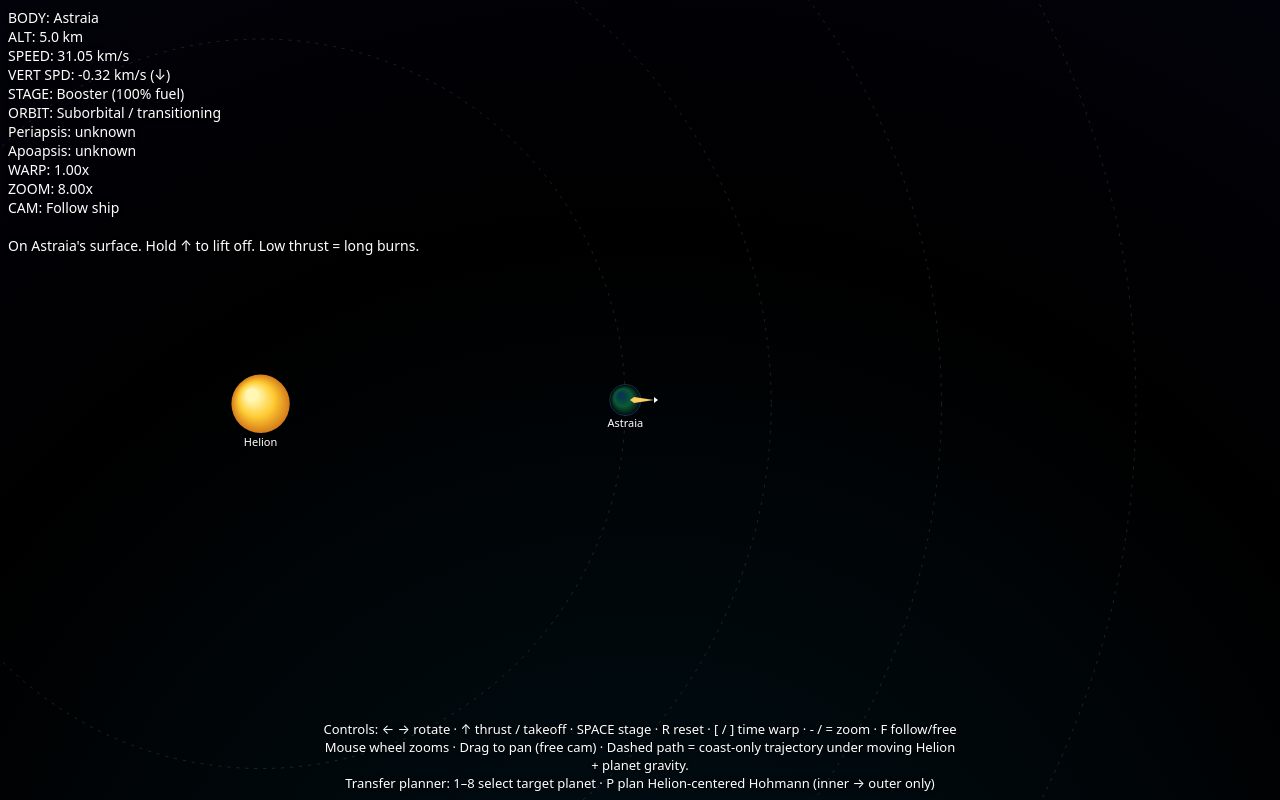
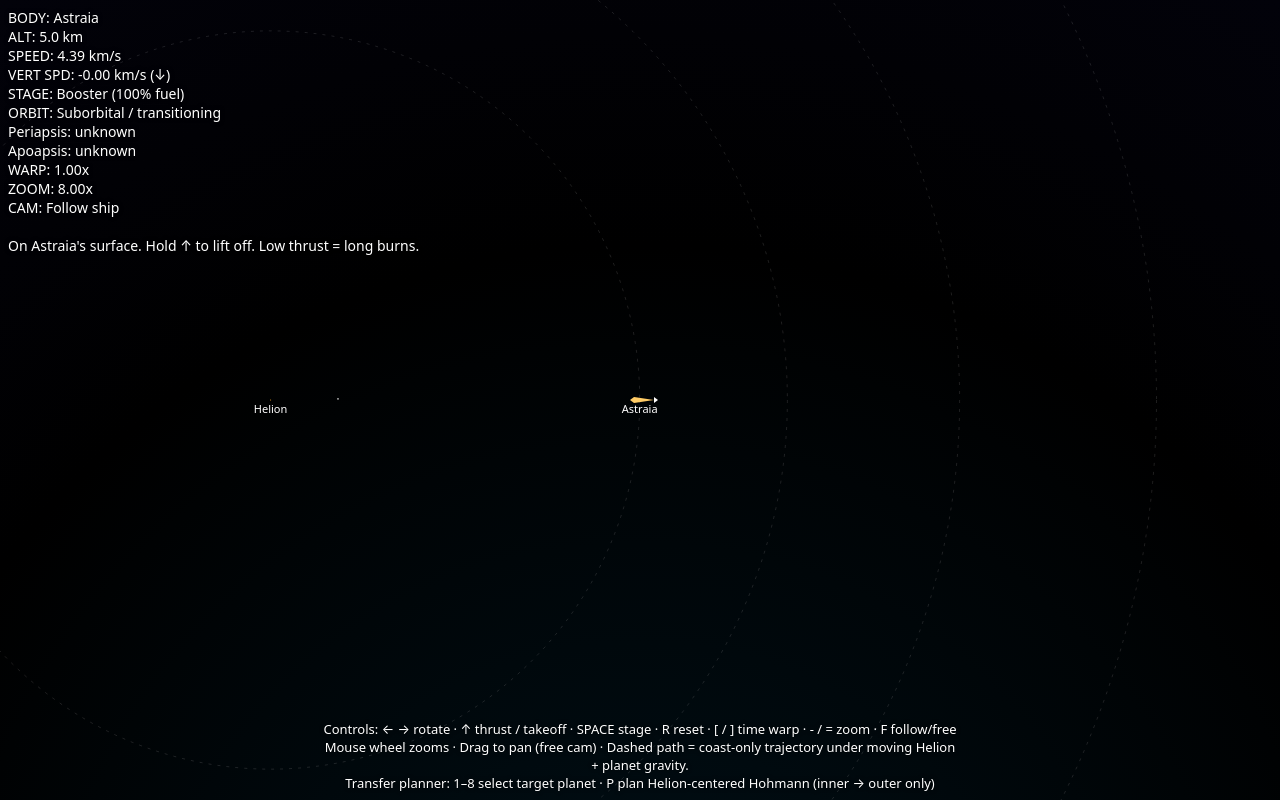
Before and after one commit to JFerrigan/MindGobblin, a plain HTML site: page wwwroot/spaceship.html in a window 1280 px wide. Drawn offline with Linux system fonts and the light colour scheme.

Commit message:
upscale & balance

```diff
--- a/wwwroot/spaceship.html
+++ b/wwwroot/spaceship.html
@@ -111,6 +111,10 @@
   }
 
   // --- Celestial bodies: Helion + orbiting planets ----------------------
+  // We'll blow up orbital radii by this factor to make a more
+  // "solar-system-ish" scale without changing planet sizes.
+  const ORBIT_SCALE = 50;
+
   const BODIES = [
     {
       // Central star
@@ -118,103 +122,112 @@
       x: 0,
       y: 0,
       radius: 1200,
+      // Kept high for nice orbital speeds; not literal solar GM.
       mu: 4.0176e7,
       atmosphere: 0,
       colors: { inner: "#fff7b3", mid: "#ffcc33", outer: "#d47a1a" }
     },
     {
-      // Homeworld – Earth-like
+      // Homeworld – Earth-like (~1 g)
       name: "Astraia",
-      orbitalRadius: 15000,
+      orbitalRadius: 15000 * ORBIT_SCALE,
       angle: 0,
       orbitalSpeed: 0,
       x: 0, y: 0,
       radius: 600,
-      mu: 3.6e5,
+      // μ = g * R^2 with g ≈ 9.81 m/s² = 0.00981 km/s²
+      mu: 3531.6,
       atmosphere: 40,
       colors: { inner: "#08384f", mid: "#0a5b32", outer: "#021016" }
     },
     {
-      // Rocky twilight world
+      // Rocky twilight world (~0.38 g, Mars-ish)
       name: "Nyxos",
-      orbitalRadius: 21000,
+      orbitalRadius: 21000 * ORBIT_SCALE,
       angle: 1.4,
       orbitalSpeed: 0,
       x: 0, y: 0,
       radius: 300,
-      mu: 6.0e4,
+      // g ≈ 3.71 m/s² => 0.00371 km/s²
+      mu: 333.9,
       atmosphere: 0,
       colors: { inner: "#30213b", mid: "#5b3e7a", outer: "#150d1f" }
     },
     {
-      // Ocean world
+      // Ocean world (slightly > 1 g)
       name: "Thalassa",
-      orbitalRadius: 28000,
+      orbitalRadius: 28000 * ORBIT_SCALE,
       angle: -2.0,
       orbitalSpeed: 0,
       x: 0, y: 0,
       radius: 700,
-      mu: 6.0e5,
+      // g ≈ 11.5 m/s² => 0.0115 km/s²
+      mu: 5635.0,
       atmosphere: 60,
       colors: { inner: "#0b3b6f", mid: "#1579c1", outer: "#031322" }
     },
     {
-      // Ember-toned desert
+      // Ember-toned desert (~0.8 g)
       name: "Emberon",
-      orbitalRadius: 36000,
+      orbitalRadius: 36000 * ORBIT_SCALE,
       angle: 2.6,
       orbitalSpeed: 0,
       x: 0, y: 0,
       radius: 260,
-      mu: 4.0e4,
+      // g ≈ 8.0 m/s² => 0.008 km/s²
+      mu: 540.8,
       atmosphere: 20,
       colors: { inner: "#5a2610", mid: "#c0551c", outer: "#280904" }
     },
     {
-      // Icy mirror world
+      // Icy mirror world (~0.6 g)
       name: "Mirr",
-      orbitalRadius: 48000,
+      orbitalRadius: 48000 * ORBIT_SCALE,
       angle: -1.1,
       orbitalSpeed: 0,
       x: 0, y: 0,
       radius: 400,
-      mu: 1.8e5,
+      // g ≈ 6.0 m/s² => 0.006 km/s²
+      mu: 960.0,
       atmosphere: 10,
       colors: { inner: "#d0e7ff", mid: "#7ca0c8", outer: "#1b2635" }
     },
     {
-      // Dark outer rock
+      // Dark outer rock (~0.16 g)
       name: "Umbral",
-      orbitalRadius: 65000,
+      orbitalRadius: 65000 * ORBIT_SCALE,
       angle: 0.9,
       orbitalSpeed: 0,
       x: 0, y: 0,
       radius: 320,
-      mu: 7.0e4,
+      // g ≈ 1.6 m/s² => 0.0016 km/s²
+      mu: 163.84,
       atmosphere: 0,
       colors: { inner: "#262b33", mid: "#4b5663", outer: "#090b0f" }
     },
     {
-      // Gas giant
+      // Gas giant (~Jupiter-ish)
       name: "Zephyrus",
-      orbitalRadius: 90000,
+      orbitalRadius: 90000 * ORBIT_SCALE,
       angle: -2.5,
       orbitalSpeed: 0,
       x: 0, y: 0,
       radius: 1000,
-      mu: 2.5e6,
+      // g ≈ 24.8 m/s² => 0.0248 km/s²
+      mu: 24800.0,
       atmosphere: 150,
       colors: { inner: "#30406b", mid: "#5b7fc0", outer: "#101525" }
     },
     {
       // Remote ice giant
       name: "Noxshade",
-      orbitalRadius: 130000,
+      orbitalRadius: 130000 * ORBIT_SCALE,
       angle: 0.3,
       orbitalSpeed: 0,
       x: 0, y: 0,
       radius: 800,
-      mu: 1.6e6,
+      // g ≈ 11.0 m/s² => 0.011 km/s²
+      mu: 7040.0,
       atmosphere: 120,
       colors: { inner: "#485f78", mid: "#7ca3d0", outer: "#0b1018" }
     }
@@ -239,6 +252,26 @@
 
   const SYSTEM_RADIUS = computeSystemRadius();
   const SYSTEM_ESCAPE_RADIUS = SYSTEM_RADIUS * 2.5;
+
+  // --- Starfield ---------------------------------------------------------
+  const STAR_COUNT = 600;
+  const STAR_FIELD_RADIUS = SYSTEM_RADIUS * 4;
+  const STARS = [];
+
+  (function initStars() {
+    STARS.length = 0;
+    for (let i = 0; i < STAR_COUNT; i++) {
+      // Polar distribution biased slightly toward center
+      const r = STAR_FIELD_RADIUS * Math.sqrt(Math.random());
+      const theta = Math.random() * Math.PI * 2;
+      STARS.push({
+        x: Math.cos(theta) * r,
+        y: Math.sin(theta) * r,
+        brightness: Math.random(),          // 0–1 for alpha variation
+        size: 0.5 + Math.random()          // relative size factor
+      });
+    }
+  })();
 
   function initOrbits() {
     for (let i = 1; i < BODIES.length; i++) {
@@ -289,14 +322,14 @@
       name: "Booster",
       maxFuel: 12000,
       fuel: 12000,
-      thrust: 320,
+      thrust: 32,     // 1/10 original
       dryMass: 6
     },
     {
       name: "Orbiter",
       maxFuel: 7000,
       fuel: 7000,
-      thrust: 100,
+      thrust: 10,     // 1/10 original
       dryMass: 3
     }
   ];
@@ -930,6 +963,22 @@
       );
     }
 
+    // --- Starfield background (world-space; reacts to pan & zoom) -------
+    ctx.save();
+    const baseStarSize = Math.max(0.5, Math.min(3, cameraZoom * 0.1)); // scales with zoom
+    for (const s of STARS) {
+      const p = worldToScreen(s.x, s.y);
+      // Slight padding; no need to draw way off-screen
+      if (p.x < -50 || p.x > w + 50 || p.y < -50 || p.y > h + 50) continue;
+      const alpha = 0.3 + s.brightness * 0.7;
+      ctx.globalAlpha = alpha;
+      ctx.beginPath();
+      ctx.arc(p.x, p.y, baseStarSize * s.size, 0, Math.PI * 2);
+      ctx.fillStyle = "#ffffff";
+      ctx.fill();
+    }
+    ctx.restore();
+
     // Orbital paths (Helion-centered dashed circles)
     ctx.save();
     ctx.strokeStyle = "rgba(255, 255, 255, 0.12)";
@@ -937,7 +986,7 @@
     ctx.setLineDash([3, 6]);
 
     const sunScreen = worldToScreen(SUN.x, SUN.y);
-    const maxOrbitScreenRadius = Math.max(w, h) * 1.2; // NEW: avoid giant off-screen circles
+    const maxOrbitScreenRadius = Math.max(w, h) * 1.2;
 
     for (const body of BODIES) {
       if (typeof body.orbitalRadius === "number") {
@@ -955,7 +1004,7 @@
       const { r1, r2, a_t, periAngle } = transferPlan;
       const maxR = Math.max(r1, r2);
       const maxRPx = maxR * scale;
-      const maxTransferRadius = Math.max(w, h) * 1.2; // NEW: cull huge transfer ellipses
+      const maxTransferRadius = Math.max(w, h) * 1.2;
 
       if (maxRPx < SAFE_ORBIT_RADIUS_PX && maxRPx < maxTransferRadius) {
         const eTran = (r2 - r1) / (r2 + r1);
@@ -1008,7 +1057,6 @@
       const screen = worldToScreen(body.x, body.y);
       const rPx = body.radius * scale;
 
-      // NEW: cull far-off bodies so we don't draw huge gradients off-screen
       const margin = Math.max(w, h) * 0.6 + rPx;
       if (screen.x < -margin || screen.x > w + margin ||
           screen.y < -margin || screen.y > h + margin) {
@@ -1115,8 +1163,7 @@
       ctx.restore();
     }
 
-    // Apsis markers
-        // Apsis markers + analytic orbit ellipse for current bound orbit
+    // Apsis markers + analytic orbit ellipse for current bound orbit
     if (state.orbitBound && state.orbitElements) {
       const oe = state.orbitElements;
 
@@ -1126,7 +1173,6 @@
 
       // --- Orbit ellipse line (osculating orbit around primary body) ---
       (function drawOrbitEllipse() {
-        // Semi-major axis and eccentricity from stored radii
         const rp = oe.periRadius;
         const ra = oe.apoRadius;
         const a  = (rp + ra) / 2;
@@ -1134,14 +1180,12 @@
 
         let e = 1 - rp / a;
         if (!isFinite(e) || e < 0) e = 0;
-        if (e > 0.999) e = 0.999; // avoid extreme degeneracy
+        if (e > 0.999) e = 0.999;
 
-        // Cull absurdly large ellipses
         const maxR = ra;
         const maxRPx = maxR * scale;
         if (maxRPx < 1 || maxRPx > SAFE_ORBIT_RADIUS_PX) return;
 
-        // Direction from body center to periapsis = major axis direction
         let px = oe.periX - oe.bodyX;
         let py = oe.periY - oe.bodyY;
         let plen = Math.hypot(px, py);
@@ -1149,11 +1193,11 @@
 
         const pHatX = px / plen;
         const pHatY = py / plen;
-        const qHatX = -pHatY;  // perpendicular in orbital plane
+        const qHatX = -pHatY;
         const qHatY =  pHatX;
 
         ctx.save();
-        ctx.strokeStyle = "rgba(80,180,255,0.9)"; // orbit line color
+        ctx.strokeStyle = "rgba(80,180,255,0.9)";
         ctx.lineWidth = 1;
         ctx.setLineDash([4, 2]);
 
@@ -1161,9 +1205,9 @@
         let started = false;
         let prevOnScreen = false;
 
-        const steps = 240; // smooth ellipse
+        const steps = 240;
         for (let i = 0; i <= steps; i++) {
-          const f = (2 * Math.PI * i) / steps; // true anomaly
+          const f = (2 * Math.PI * i) / steps;
           const r = a * (1 - e * e) / (1 + e * Math.cos(f));
           if (!isFinite(r) || r <= 0) continue;
 
@@ -1207,7 +1251,6 @@
         ctx.setLineDash([]);
         ctx.lineWidth = 1;
 
-        // Lines from body to apsides
         ctx.strokeStyle = "rgba(0,255,136,0.5)";
         ctx.beginPath();
         if (screenWithinBounds(bodyScreen) && screenWithinBounds(periScreen)) {
@@ -1220,7 +1263,6 @@
         }
         ctx.stroke();
 
-        // Periapsis marker
         if (screenWithinBounds(periScreen)) {
           ctx.fillStyle = "#00ff88";
           ctx.beginPath();
@@ -1233,7 +1275,6 @@
           ctx.fillText("Pe", periScreen.x + 6, periScreen.y - 2);
         }
 
-        // Apoapsis marker
         if (screenWithinBounds(apoScreen)) {
           ctx.fillStyle = "#ff66ff";
           ctx.beginPath();
@@ -1249,7 +1290,6 @@
         ctx.restore();
       }
     }
-
 
     // Rocket
     const rocket = state.rocket;
```
